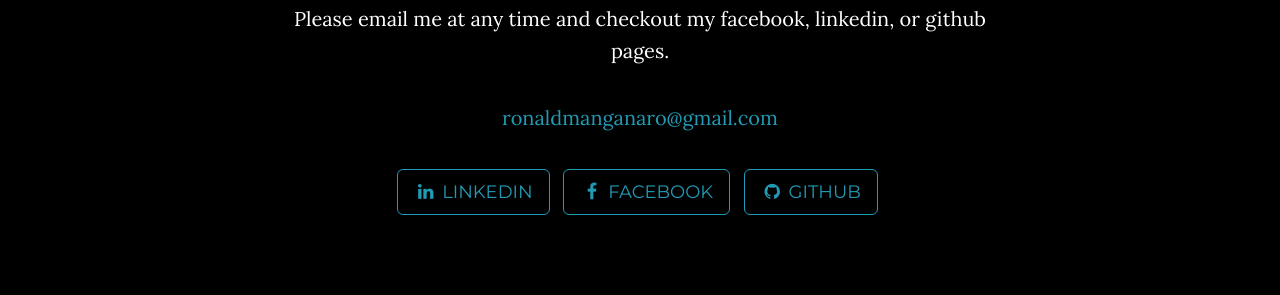
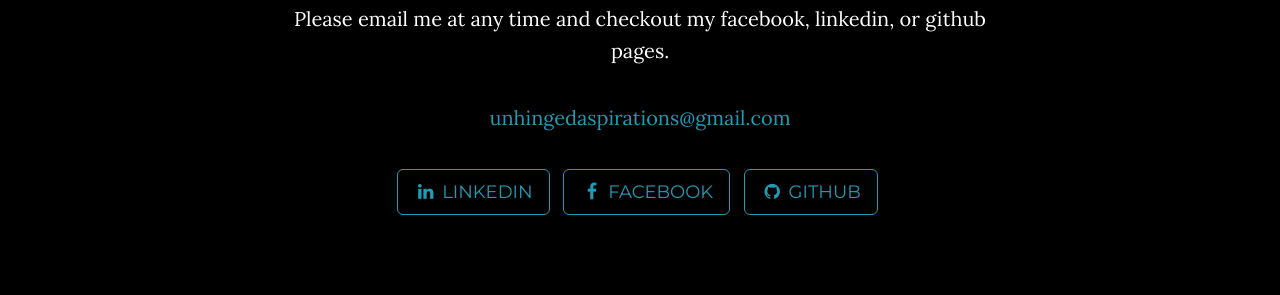
Before and after one commit to ronaldmanganaro/ronaldmanganaro.github.io, a Jekyll site: the page built from index.html, in a window 1280 px wide and 900 px high, scrolled down 3609 px. Shown: the part 528-823 px from the top of the window. Built offline with Jekyll 4.4.1, drawn with Linux system fonts in a browser that asks for light colours.

Commit message:
changed email at bottom

```diff
--- a/_config.yml
+++ b/_config.yml
@@ -1,6 +1,6 @@
 # Site settings
 title: Unhinged Aspirations
-email: ronaldmanganaro@gmail.com
+email: unhingedaspirations@gmail.com
 url: https://ronaldmanganaro.github.io
 description: "Software developed by a man unencumbered by the difficult path ahead and fueled by unhinged aspirations!"
 
```
